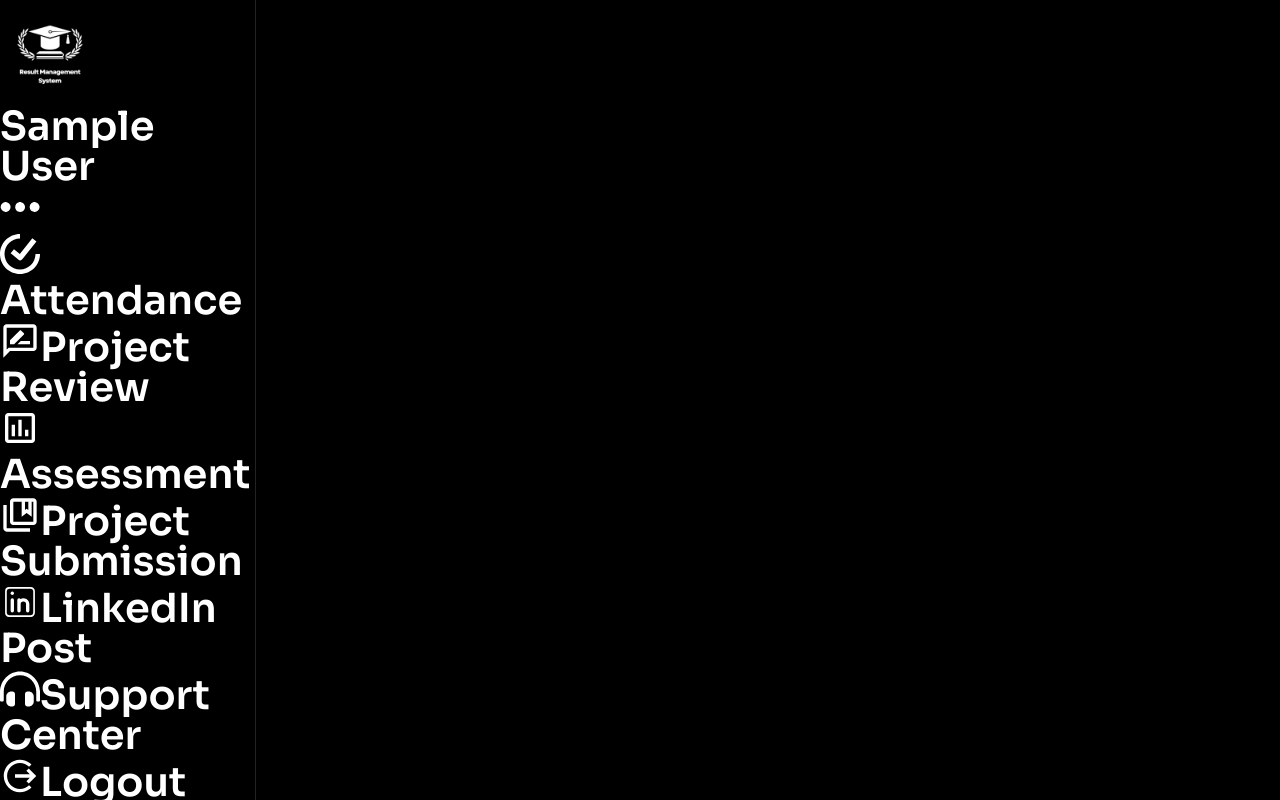
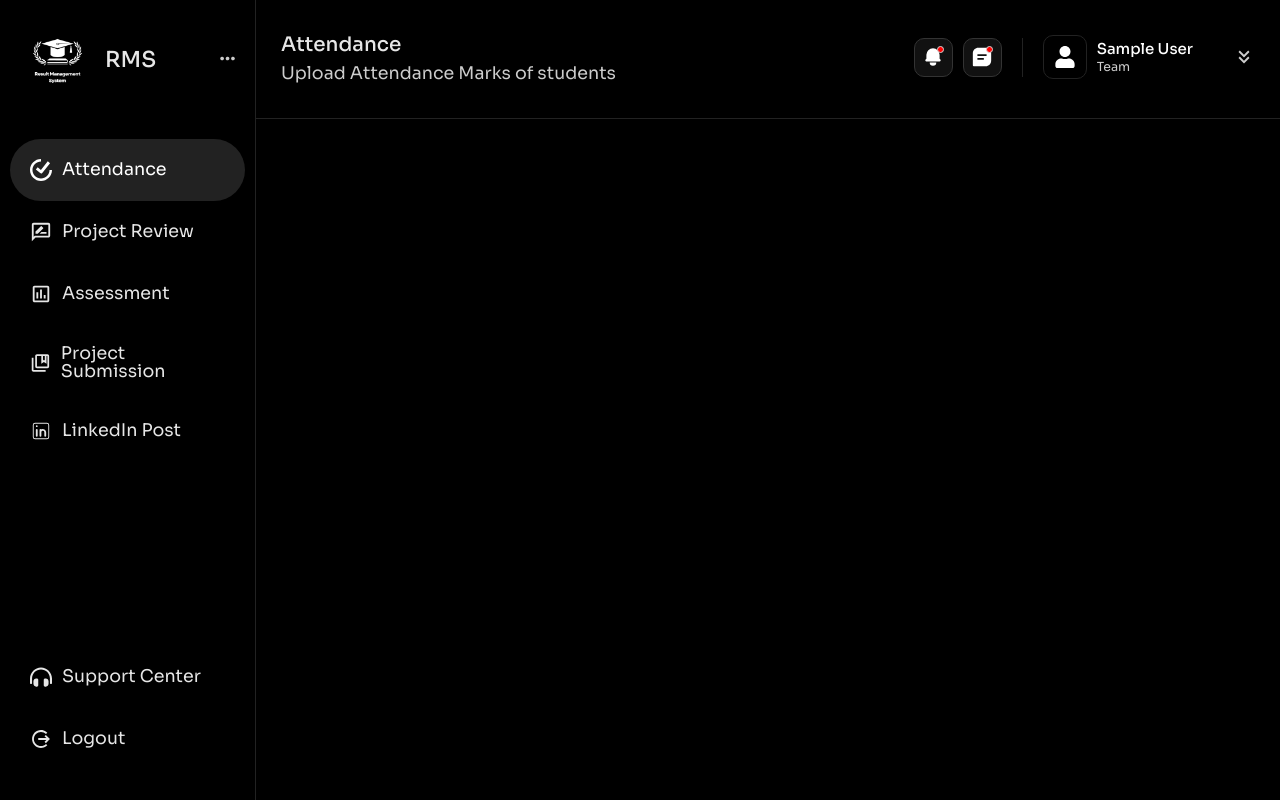
Before and after one commit to helsinfranz/result-management-system, a Next.js app: page /admin in a window 1280 px wide. Built offline with nearby package versions, Linux system fonts and the light colour scheme; no server answers; sample sign-in values are in the browser's storage.

Commit message:
added css of admin page

```diff
--- a/components/admin/admin.js
+++ b/components/admin/admin.js
@@ -2,49 +2,77 @@ import { signOut } from "next-auth/react";
 import classes from "./admin.module.css";
 import { SlOptions } from "react-icons/sl";
 import { IoMdLogOut } from "react-icons/io";
-import { FaHeadphonesAlt } from "react-icons/fa";
+import { FaHeadphonesAlt, FaUser } from "react-icons/fa";
 import { SiTicktick } from "react-icons/si";
 import {
+  MdKeyboardDoubleArrowDown,
   MdOutlineAssessment,
   MdOutlineCollectionsBookmark,
   MdOutlineRateReview,
 } from "react-icons/md";
 import { CiLinkedin } from "react-icons/ci";
+import { HiBell } from "react-icons/hi";
+import { BiSolidMessageSquareDetail } from "react-icons/bi";
 import Image from "next/image";
+import { useState } from "react";
 
 export default function AdminComponent({ session }) {
+  const [selectedNav, setSelectedNav] = useState(1);
   return (
     <div className={classes.admin}>
       <div className={classes.adminTray}>
         <div className={classes.adminUser}>
           <div className={classes.adminImage}>
-            <Image src="/logo.png" alt="user" width={100} height={100} />
+            <Image src="/logo.png" alt="user" width={75} height={75} />
           </div>
-          <div className={classes.adminName}>
-            {session?.user?.name ? session?.user?.name : "User"}
-          </div>
+          <div className={classes.adminName}>RMS</div>
           <div className={classes.adminOptions}>
             <SlOptions />
           </div>
         </div>
         <div className={classes.adminNav}>
-          <div className={classes.adminSingleNav}>
+          <div
+            className={`${classes.adminSingleNav} ${
+              selectedNav === 1 ? classes.adminNavSelected : ""
+            }`}
+            onClick={() => setSelectedNav(1)}
+          >
             <SiTicktick />
             Attendance
           </div>
-          <div className={classes.adminSingleNav}>
+          <div
+            className={`${classes.adminSingleNav} ${
+              selectedNav === 2 ? classes.adminNavSelected : ""
+            }`}
+            onClick={() => setSelectedNav(2)}
+          >
             <MdOutlineRateReview />
             Project Review
           </div>
-          <div className={classes.adminSingleNav}>
+          <div
+            className={`${classes.adminSingleNav} ${
+              selectedNav === 3 ? classes.adminNavSelected : ""
+            }`}
+            onClick={() => setSelectedNav(3)}
+          >
             <MdOutlineAssessment />
             Assessment
           </div>
-          <div className={classes.adminSingleNav}>
+          <div
+            className={`${classes.adminSingleNav} ${
+              selectedNav === 4 ? classes.adminNavSelected : ""
+            }`}
+            onClick={() => setSelectedNav(4)}
+          >
             <MdOutlineCollectionsBookmark />
             Project Submission
           </div>
-          <div className={classes.adminSingleNav}>
+          <div
+            className={`${classes.adminSingleNav} ${
+              selectedNav === 5 ? classes.adminNavSelected : ""
+            }`}
+            onClick={() => setSelectedNav(5)}
+          >
             <CiLinkedin />
             LinkedIn Post
           </div>
@@ -60,7 +88,59 @@ export default function AdminComponent({ session }) {
           </div>
         </div>
       </div>
-      <div className={classes.adminMain}></div>
+      <div className={classes.adminMain}>
+        <div className={classes.adminMainTop}>
+          <div className={classes.adminMainText}>
+            <div className={classes.adminMainTitle}>
+              {selectedNav === 1
+                ? "Attendance"
+                : selectedNav === 2
+                ? "Project Review"
+                : selectedNav === 3
+                ? "Assessment"
+                : selectedNav === 4
+                ? "Project Submission"
+                : "LinkedIn Post"}
+            </div>
+            <div className={classes.adminMainSubTitle}>
+              {selectedNav === 1
+                ? "Upload Attendance Marks of students"
+                : selectedNav === 2
+                ? "Upload Project Review Marks of students"
+                : selectedNav === 3
+                ? "Upload Assessment Marks of students"
+                : selectedNav === 4
+                ? "Upload Project Submission Marks of students"
+                : "Upload LinkedIn Post Marks of students"}
+            </div>
+          </div>
+          <div className={classes.adminMainUser}>
+            <div className={classes.adminMainNotifications}>
+              <div className={classes.adminMainNotification}>
+                <HiBell color="#fff" />
+              </div>
+              <div className={classes.adminMainNotification}>
+                <BiSolidMessageSquareDetail color="#fff" />
+              </div>
+            </div>
+            <div className={classes.adminUserMain}>
+              <div className={classes.adminUserImage}>
+                <FaUser />
+              </div>
+              <div className={classes.adminUserText}>
+                <div className={classes.adminUserTitle}>
+                  {session?.user?.name ? session?.user?.name : "User"}
+                </div>
+                <div className={classes.adminUserTeam}>Team</div>
+              </div>
+              <div className={classes.adminUserOptions}>
+                <MdKeyboardDoubleArrowDown />
+              </div>
+            </div>
+          </div>
+        </div>
+        <div className={classes.adminMainMain}></div>
+      </div>
     </div>
   );
 }
--- a/components/admin/admin.module.css
+++ b/components/admin/admin.module.css
@@ -4,9 +4,202 @@
   display: grid;
   grid-template-columns: 1fr 4fr;
   background-color: black;
+  font-size: 2rem;
+  font-weight: 400;
+}
+
+.admin svg {
+  width: 2.2rem;
+  height: 2.2rem;
 }
 
 .adminTray {
+  height: 100%;
+  display: flex;
+  flex-direction: column;
+  padding: 1rem;
+  gap: 3rem;
+  height: 100vh;
   border-right: 1px solid #222;
-  height: 100vh;
 }
+
+.adminTray > div:last-child {
+  margin-top: auto;
+}
+
+.adminName {
+  font-size: 2.2rem;
+  font-weight: 500;
+  opacity: 0.9;
+}
+
+.adminUser {
+  width: 100%;
+  display: flex;
+  align-items: center;
+  gap: 1rem;
+  padding: 1rem;
+}
+
+.adminUser > div:last-child {
+  margin-left: auto;
+  cursor: pointer;
+}
+
+.adminUser > div:last-child > svg {
+  width: 1.5rem;
+  height: 1.5rem;
+  opacity: 0.8;
+}
+
+.adminNav,
+.adminOthers {
+  display: flex;
+  flex-direction: column;
+  align-items: center;
+  justify-content: center;
+}
+
+.adminOthers {
+  margin-bottom: 2rem;
+}
+
+.adminNav > div,
+.adminOthers > div {
+  width: 100%;
+  padding: 2rem;
+  font-size: 1.75rem;
+  opacity: 0.9;
+  display: flex;
+  align-items: center;
+  gap: 1rem;
+  cursor: pointer;
+  border-radius: 999px;
+  transition: all 0.3s ease-in-out;
+}
+
+.adminNav > div:hover,
+.adminOthers > div:hover {
+  background-color: #161616;
+  transition: all 0.3s ease-in-out;
+}
+
+.adminNavSelected {
+  background-color: #222;
+  opacity: 1 !important;
+  transition: all 0.3s ease-in-out;
+}
+
+.adminMainTop {
+  display: flex;
+  align-items: flex-start;
+  justify-content: space-between;
+  margin-top: 1.5rem;
+  padding: 2rem 2.5rem;
+  padding-bottom: 3.5rem;
+  border-bottom: 1px solid #222;
+}
+
+.adminMainText {
+  display: flex;
+  flex-direction: column;
+  gap: 1rem;
+  align-items: flex-start;
+  justify-content: center;
+}
+
+.adminMainTitle {
+  font-size: 2rem;
+  font-weight: 500;
+  opacity: 0.9;
+}
+
+.adminMainSubTitle {
+  font-size: 1.75rem;
+  font-weight: 300;
+  opacity: 0.8;
+}
+
+.adminMainUser {
+  display: flex;
+  align-items: center;
+}
+
+.adminMainNotifications {
+  display: flex;
+  align-items: center;
+  gap: 1rem;
+  padding-right: 2rem;
+  border-right: 1px solid #222;
+}
+
+.adminMainNotification {
+  padding: 0.75rem;
+  background-color: #111;
+  border-radius: 1rem;
+  border: 1px solid #333;
+  position: relative;
+  display: flex;
+  align-items: center;
+  justify-content: center;
+  cursor: pointer;
+}
+
+.adminMainNotification::after {
+  content: "";
+  position: absolute;
+  top: 0.75rem;
+  right: 0.75rem;
+  width: 5px;
+  height: 5px;
+  border-radius: 50%;
+  background-color: red;
+  border: 1px solid #d4d4d4;
+}
+
+.adminUserMain {
+  display: flex;
+  align-items: center;
+  gap: 1rem;
+  padding-left: 2rem;
+  cursor: pointer;
+}
+
+.adminUserMain > div:last-child {
+  margin-left: 3rem;
+}
+
+.adminUserImage {
+  display: flex;
+  align-items: center;
+  justify-content: center;
+  padding: 1rem;
+  border: 1px solid #222;
+  border-radius: 1rem;
+}
+
+.adminUserText {
+  display: flex;
+  flex-direction: column;
+  align-items: flex-start;
+  justify-content: center;
+  gap: 0.5rem;
+}
+
+.adminUserTitle {
+  font-size: 1.5rem;
+  font-weight: 500;
+}
+
+.adminUserTeam {
+  font-size: 1.25rem;
+  font-weight: 300;
+  opacity: 0.8;
+}
+
+.adminUserOptions {
+  display: flex;
+  align-items: center;
+  justify-content: center;
+  opacity: 0.8;
+}
```
